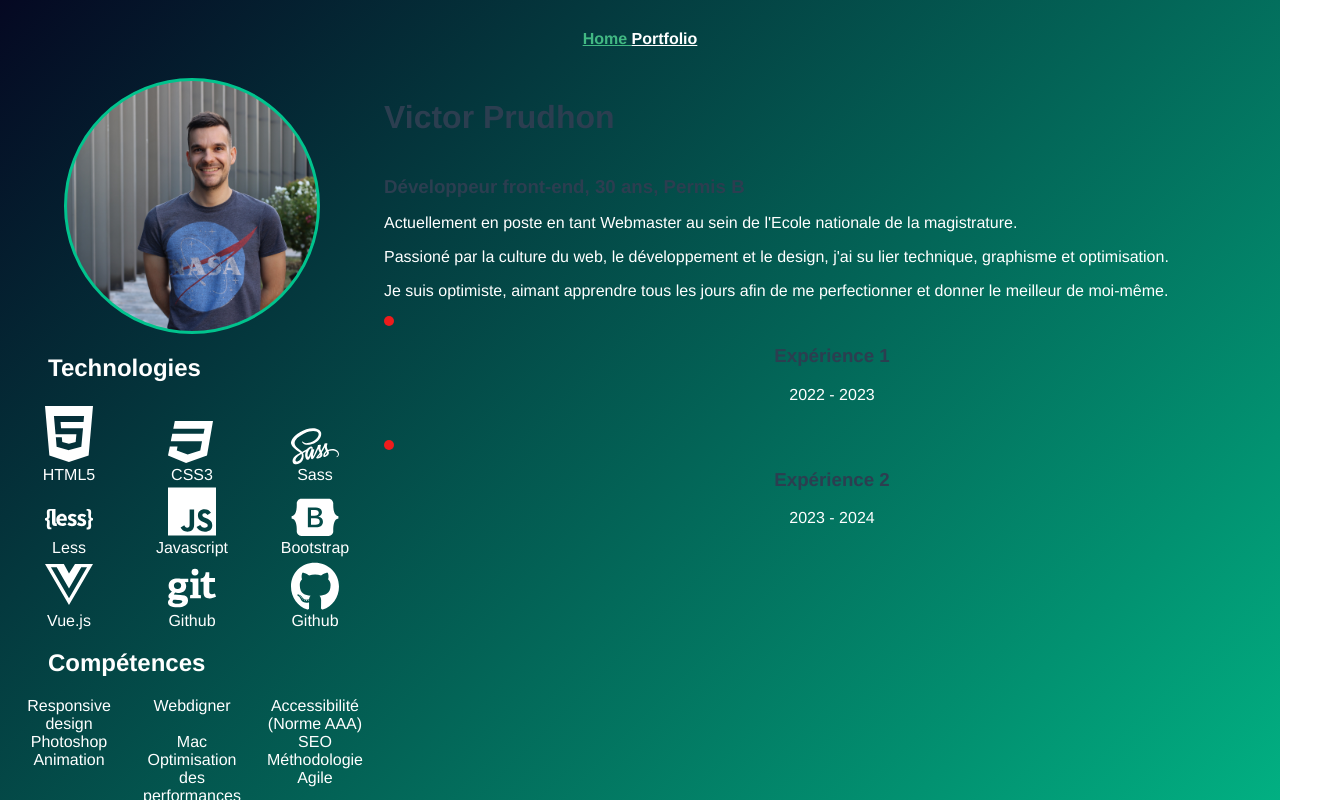
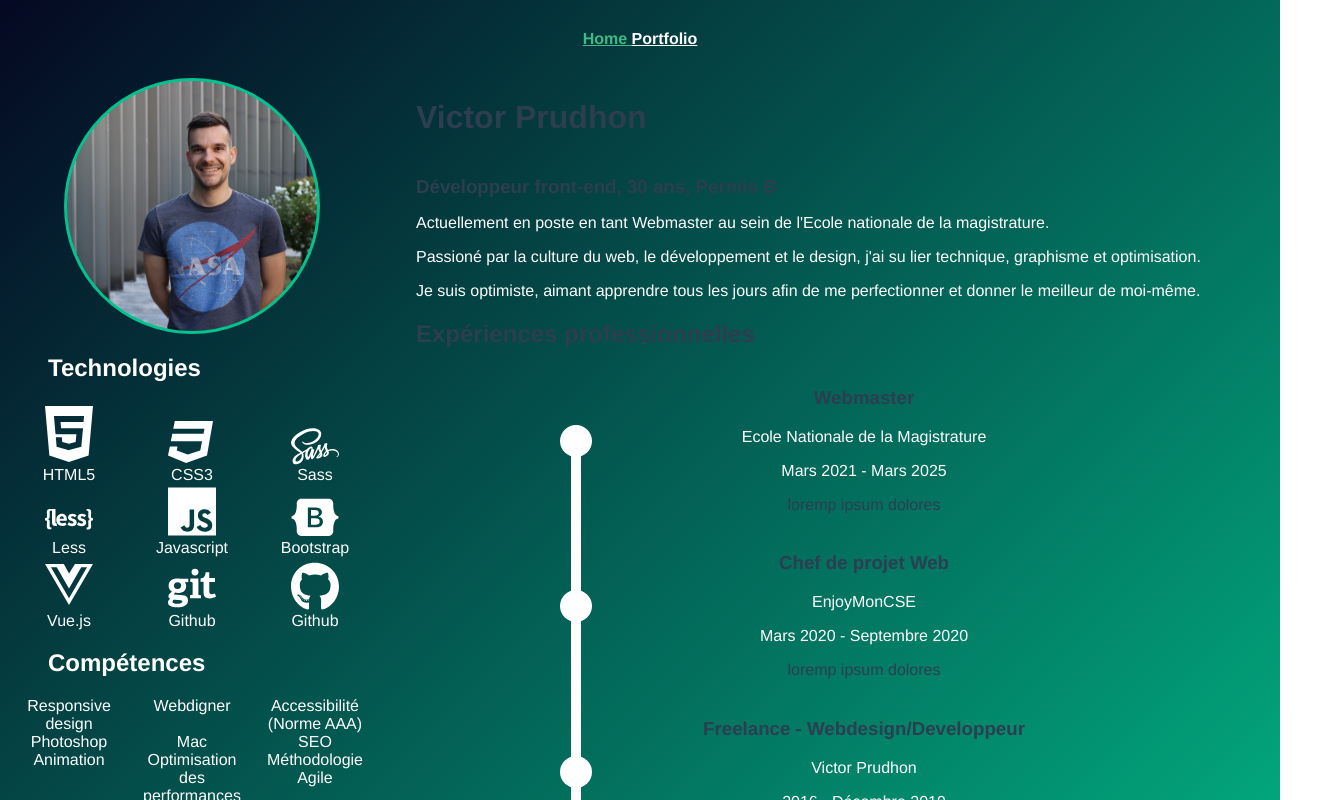
Before and after one commit to Bhikkhunaute/mon-cv, a Vue app: page /#/ in a window 1280 px wide. Shown: the top 800 px of the page, 1344 px wide, since content can reach past the window. Built offline with nearby package versions, Linux system fonts and the light colour scheme.

Commit message:
re index

```diff
--- a/index.html
+++ /dev/null
@@ -1 +0,0 @@
-<!doctype html><html lang=""><head><meta charset="utf-8"><meta http-equiv="X-UA-Compatible" content="IE=edge"><meta name="viewport" content="width=device-width,initial-scale=1"><link rel="icon" href="/favicon.ico"><title>mon_cv</title><script defer="defer" src="./dist/js/chunk-vendors.67d0b6a9.js"></script><script defer="defer" src="./dist/js/about.cdcfa10e.js"></script><script defer="defer" src="./dist/js/app.1d6dd742.js"></script><link href="./dist/css/app.ed355a88.css" rel="stylesheet"><link href="./dist/css/about.f4c1d1c7.css" rel="stylesheet"></head><body><noscript><strong>We're sorry but mon_cv doesn't work properly without JavaScript enabled. Please enable it to continue.</strong></noscript><div id="app"><./div></body></html>
--- a/src/assets/styles.css
+++ b/src/assets/styles.css
@@ -7,3 +7,10 @@ body {
 p {
     color: #FFFFFF;
 }
+.SideBarRight {
+    padding-left: 2rem;
+    padding-right: 2rem;
+}
+.SideBarRight h2 {
+    text-align: left;
+}
--- a/src/components/ExpPro.vue
+++ b/src/components/ExpPro.vue
@@ -1,5 +1,6 @@
 <template>
   <div class="experience">
+    <h2>{{ title }}</h2>
     <div class="timeline">
       <div
         v-for="experience in experiences"
@@ -7,9 +8,13 @@
         class="event"
       >
         <div class="dot" />
+        <h3>{{ experience.title }}</h3>
         <div class="info">
-          <h3>{{ experience.title }}</h3>
+          <p>{{ experience.location }}</p>
           <p>{{ experience.date }}</p>
+        </div>
+        <div class="description">
+          {{ experience.description }}
         </div>
       </div>
     </div>
@@ -18,11 +23,21 @@
 
 <script>
 export default {
+  name: 'ExperienceTimeline',
+  props: {
+    title: {
+      type: String,
+      default: ''
+    }
+  },
   data() {
     return {
       experiences: [
-        { id: 1, title: "Expérience 1", date: "2022 - 2023" },
-        { id: 2, title: "Expérience 2", date: "2023 - 2024" },
+        { id: 1, title: "Webmaster", date: "Mars 2021 - Mars 2025", location: "Ecole Nationale de la Magistrature", description: "loremp ipsum dolores" },
+        { id: 2, title: "Chef de projet Web", date: "Mars 2020 - Septembre 2020", location: "EnjoyMonCSE", description: "loremp ipsum dolores" },
+        { id: 3, title: "Freelance - Webdesign/Developpeur", date: "2016 - Décembre 2019", location: "Victor Prudhon", description: "loremp ipsum dolores" },
+        { id: 4, title: "Webmaster", date: "Mars 2018 - Mars 2019", location: "Médiathèque Marie Rouanet", description: "loremp ipsum dolores" },
+        { id: 5, title: "Developpeur Web", date: "Avril 2016 - Décembre 2016", location: "LIRMM Montpellier", description: "loremp ipsum dolores" },
         // Ajoutez d'autres expériences professionnelles ici
       ]
     };
@@ -46,10 +61,23 @@ export default {
 }
 
 .dot {
-  width: 10px; /* Diamètre du rond */
-  height: 10px;
+  width: 2rem;
+  height: 2rem;
   border-radius: 50%;
-  background-color: #ed1c1c; /* Couleur du rond */
-  margin-right: 10px; /* Espacement entre les ronds */
+  background-color: #fff;
+  position: absolute;
+  left: 10rem; /* ajustez la position de la boule par rapport à la ligne */
+  top: 50%;
+  transform: translate(-50%, -50%);
+}
+
+.timeline::before {
+  content: "";
+position: absolute;
+top: 120px;
+left: 9.7rem;
+height: calc(100% - 210px);
+width: 10px;
+background-color: #fff;
 }
 </style>
--- a/src/views/AboutView.vue
+++ b/src/views/AboutView.vue
@@ -1,8 +1,10 @@
 <template>
   <div class="about">
     <h1>This is an about page</h1>
-    <InformationsPersonnelles nom="Victor" num="0329293"/>
-    <InformationsPersonnelles nom="Victor" num="0329293"/>
+    <InformationsPersonnelles
+      nom="Victor"
+      num="0329293"
+    />
   </div>
 </template>
 <script>
@@ -10,7 +12,7 @@
 import InformationsPersonnelles from '@/components/InformationsPersonnelles.vue'
 
 export default {
-  name: 'HomeView',
+  name: 'AboutView',
   components: {
     InformationsPersonnelles
   }
--- a/src/views/HomeView.vue
+++ b/src/views/HomeView.vue
@@ -9,7 +9,7 @@
       </div>
       <div class="SideBarRight">
         <HelloWorld msg="Victor Prudhon" />
-        <ExperienceTimeline />
+        <ExperienceTimeline title="Expériences professionnelles" />
       </div>
     </div>
   </div>
```
Also changed, not shown: 11 other files (tests, documents, lock files or other folders).
